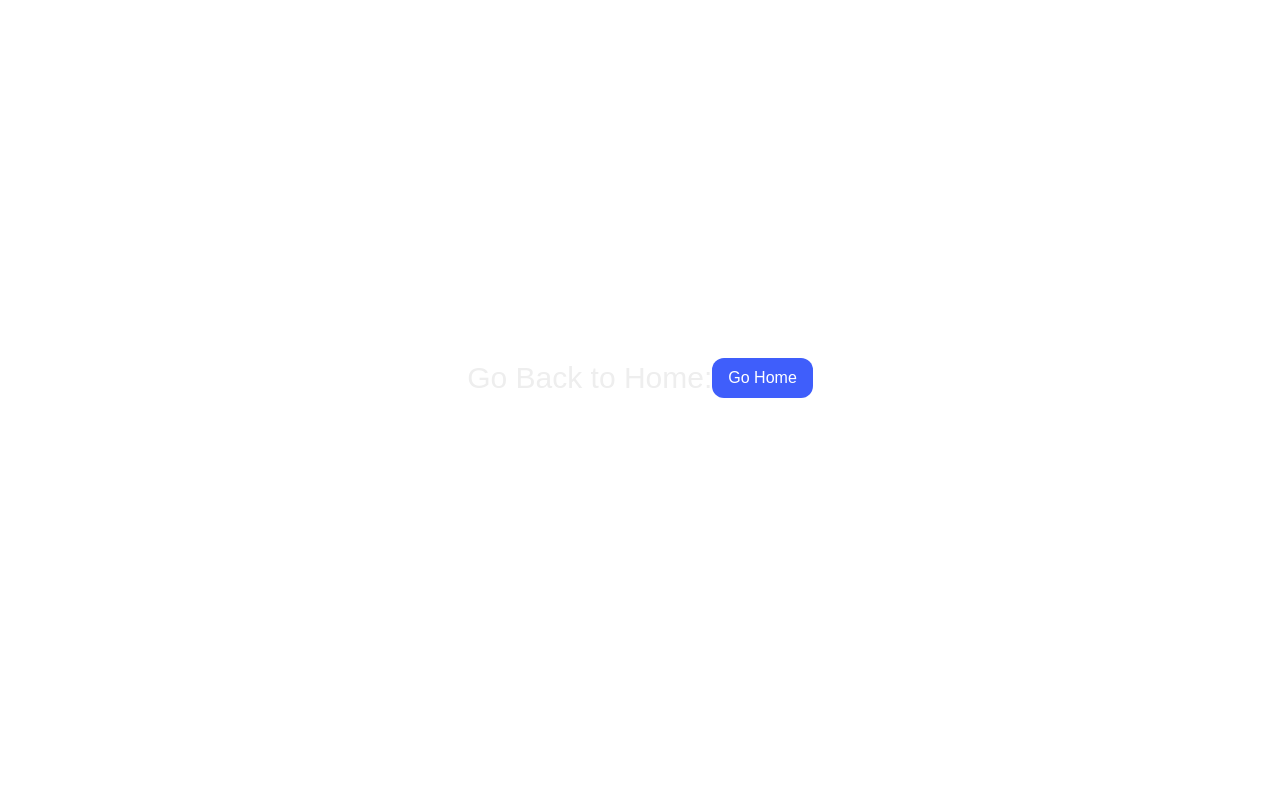
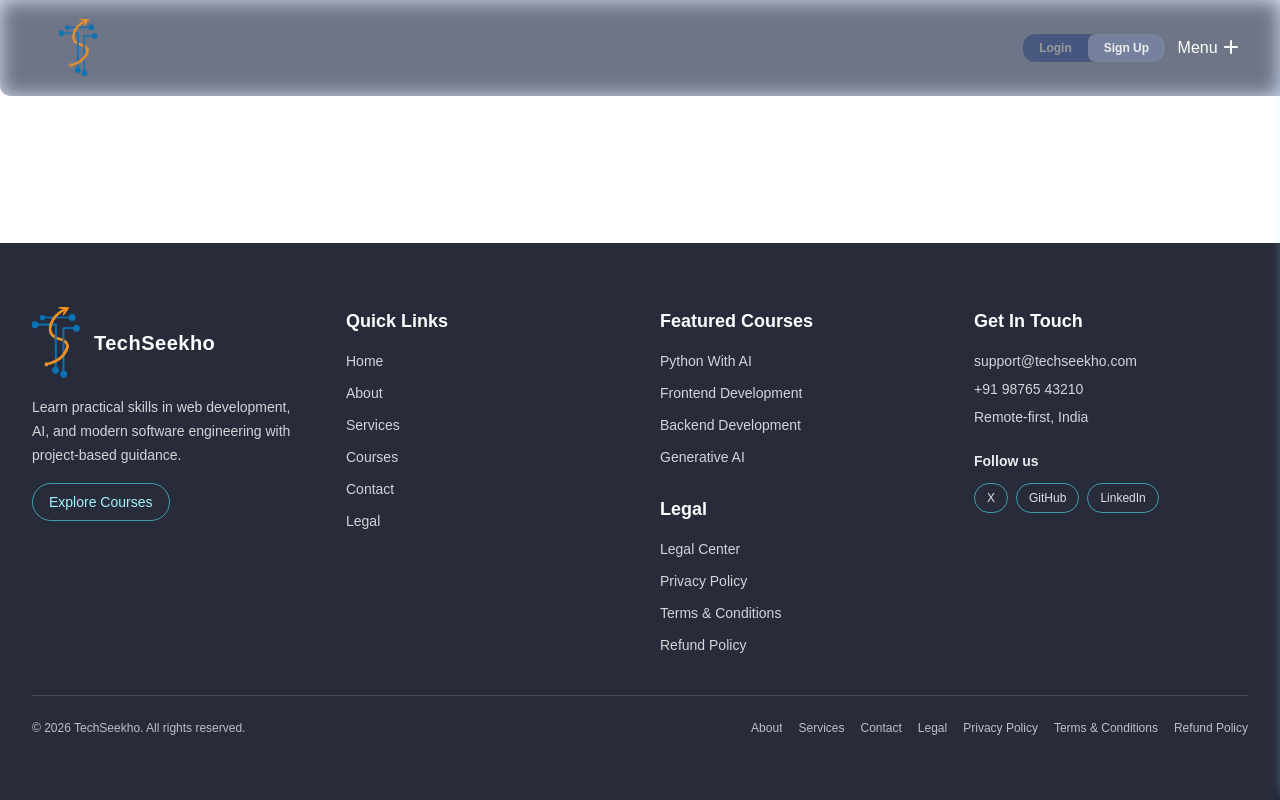
Before and after one commit to harmansoni22/TechSeekho, a Next.js app in the folder frontend/: page /landingpage/contact/for-school in a window 1280 px wide. Before the commit this address had no page. Built offline with nearby package versions, Linux system fonts and the light colour scheme.

Commit message:
Adding We are hiring , and contant page for schools

```diff
--- /dev/null
+++ b/frontend/src/app/landingpage/contact/for-school/page.jsx
@@ -0,0 +1,5 @@
+const ContactForSchool = () => {
+    return <h1>Contact for School route</h1>
+}
+
+export default ContactForSchool;
--- /dev/null
+++ b/frontend/src/app/landingpage/contact/we-are-hiring/page.jsx
@@ -0,0 +1,5 @@
+const WeAreHiring = () => {
+    return <h1>We are Actually Hiring!</h1>
+}
+
+export default WeAreHiring;
```
